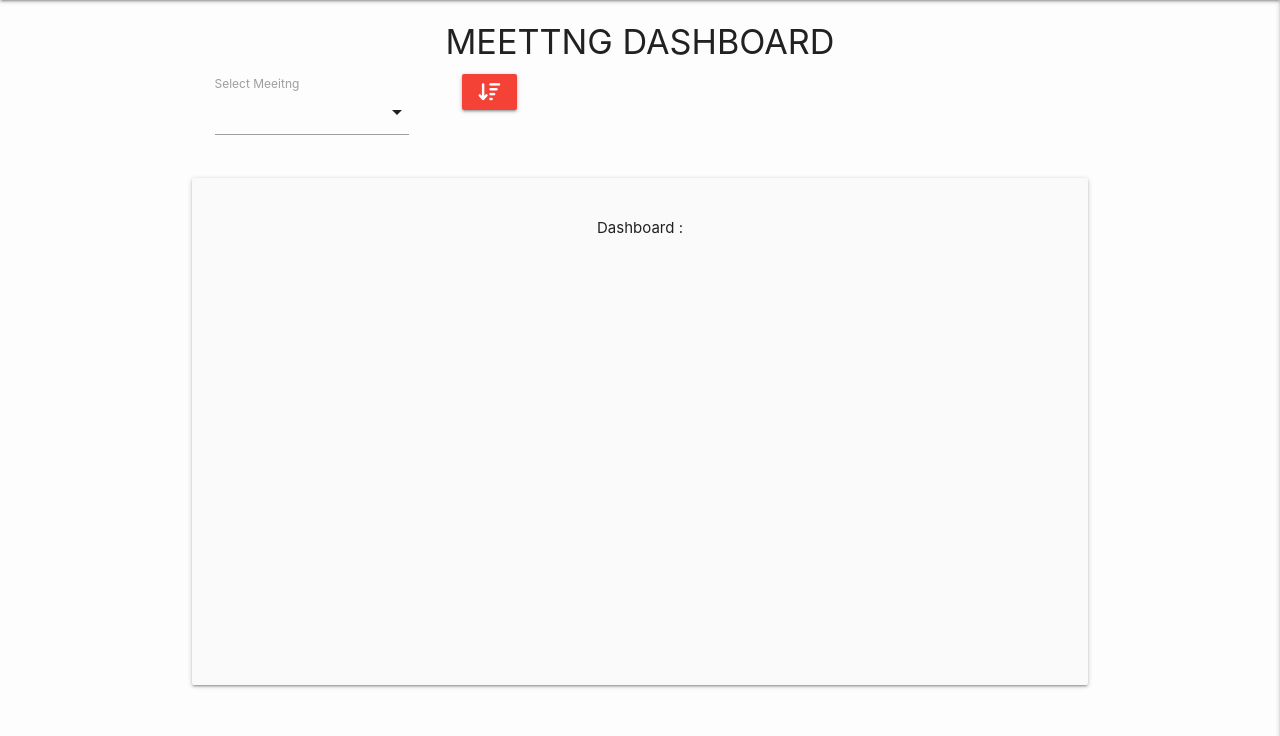
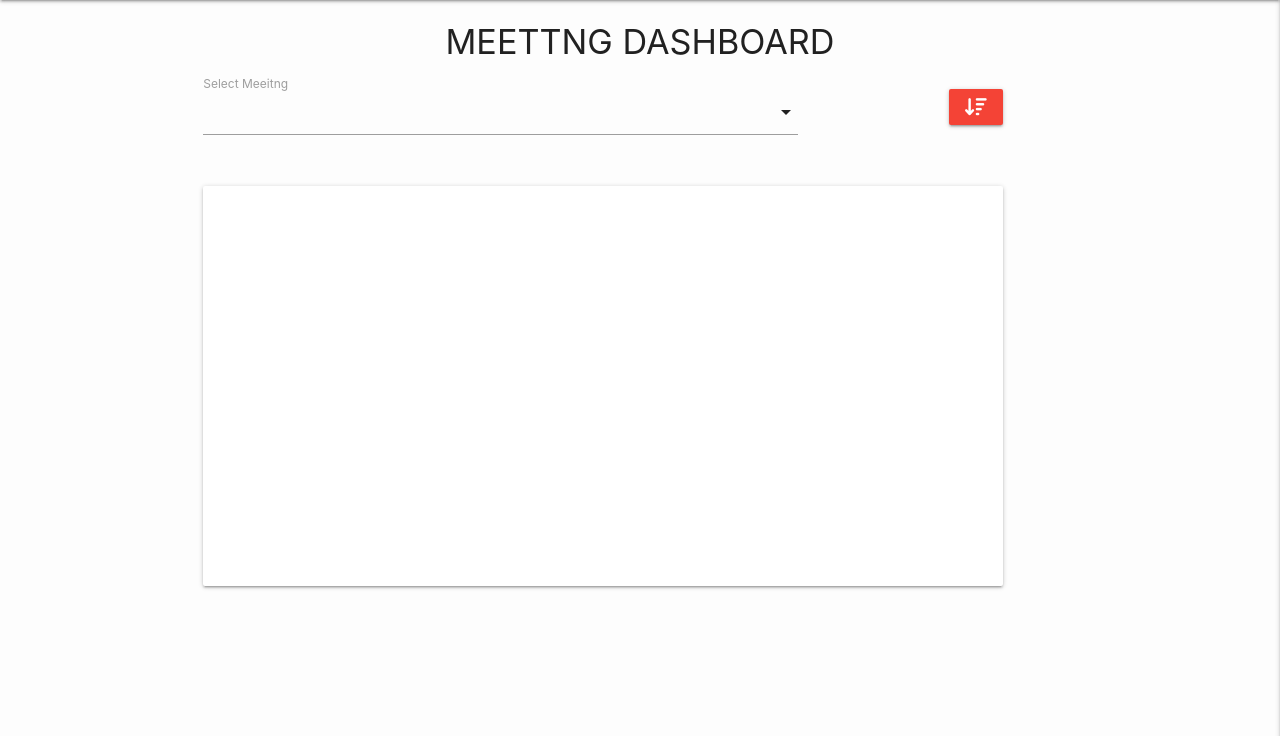
Before and after one commit to Code-Institute-Submissions/1askfrsltn-ci_ms3_mos_JanResub, a Flask app: template templates/home.html in a window 1280 px wide. Shown: the part 64-800 px from the top of the page. Run offline with Flask 2, Linux system fonts and the light colour scheme; the template is opened without the code that fills it, so the values that code supplies are empty; some libraries are stand-ins or nearby versions.

Commit message:
Added simple formating for the meeting dashboard on a home page

```diff
--- a/templates/home.html
+++ b/templates/home.html
@@ -3,8 +3,10 @@
     <h4 class="center-align">MEETTNG DASHBOARD</h4>
     <!--Filters-->
     <div class="row">
-    <form class="col s12 m9" action="{{url_for('home')}}" method="POST">
-        <div class="col s6 m4 input-field">
+    <!--form for meeting selection-->
+    <form class="col" action="{{url_for('home')}}" method="POST">
+        <div class="row">
+        <div class="col s12 m9 input-field">
             <select id="meetingname" name="meetingname" class="materialize-textarea validate" required>
                 <option value="{{ meetingname }}" selected >{{ meetingname }}<p class= "grey-text"></p>
                    </option>
@@ -14,16 +16,16 @@
             </select>
             <label for="meetingname">Select Meeitng</label>
         </div>
-        <div class="col s2">
-                <button type="submit" class="align-left red text-darken-4 right btn"><i class="fas fa-sort-amount-down"></i>
-                </button>
+        <!--Button to select meeting-->
+        <div class="col s6 m3 input-field left">
+            <button type="submit" class="align-left red text-darken-4 right btn"><i class="fas fa-sort-amount-down"></i>
+            </button>
         </div>
-        </div>
-            <div class="row card-panel grey lighten-5 s9 center-align">
-                <p> {{ meetingname }} Dashboard : </p>
-                <iframe width="800" height="400" src="{{ link }}" frameborder="0" allowFullScreen="true">
-                </iframe>
-            </div>
-        </div>
+    </div>
+        <!--dashboard section-->
+            <iframe width="800" height="400" src="{{ link }}" frameborder="0" allowFullScreen="true" class="card-panel">
+            </iframe>
+
+
     </form>
 {% endblock %}
```
